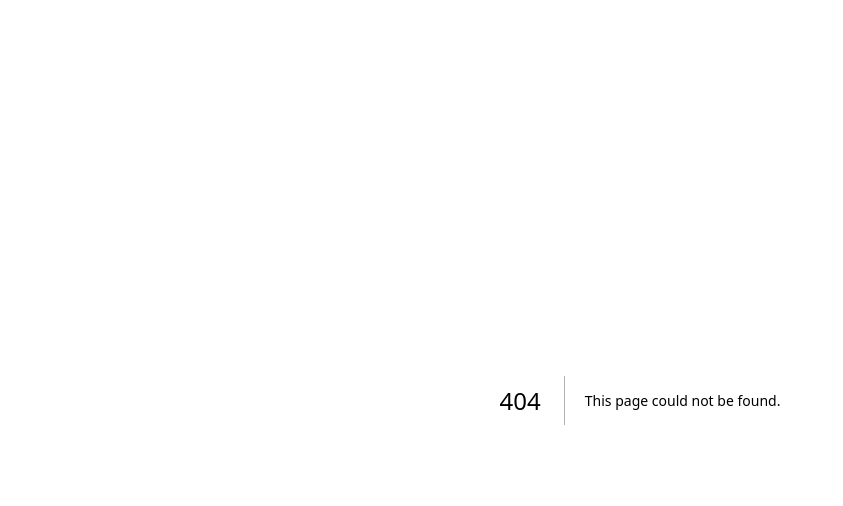
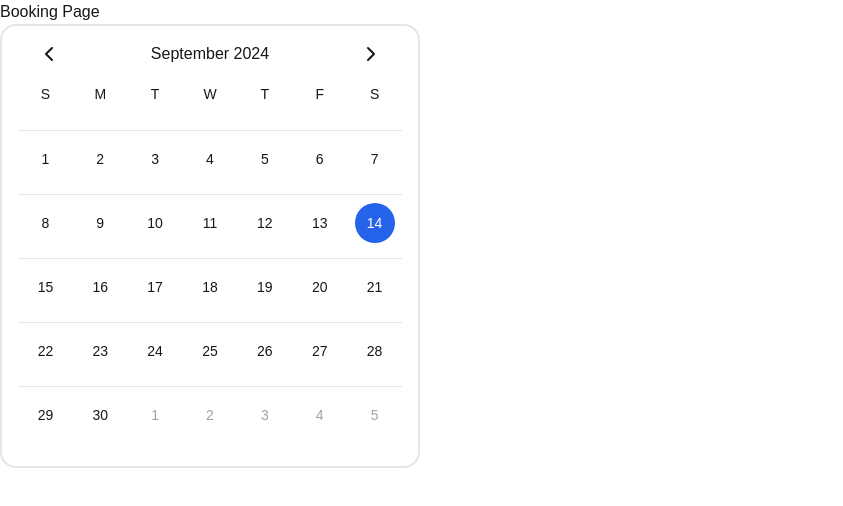
Before and after one commit to grayowldev/wellnest-ui, a Next.js app: page /booking in a window 1280 px wide. Before the commit this address had no page. Shown: the top 506 px of the page, without its empty margins (0-843 px from the left). Built offline with nearby package versions, Linux system fonts and the light colour scheme.

Commit message:
Added Booking route

```diff
--- /dev/null
+++ b/src/app/booking/page.tsx
@@ -0,0 +1,22 @@
+'use client'
+
+import Calendar from "@/app/components/Calendar";
+import {useState} from "react";
+
+export default function BookingPage() {
+    const [selectedDate, setSelectedDate] = useState(null);
+    const [availableDates, setAvailableDates] = useState([]);
+    return (
+        <div>
+            <h1>Booking Page</h1>
+            <div>
+                <Calendar
+                    availableDates={availableDates}
+                    setSelectedDate={setSelectedDate}
+                />
+
+            </div>
+
+        </div>
+    )
+}
```
